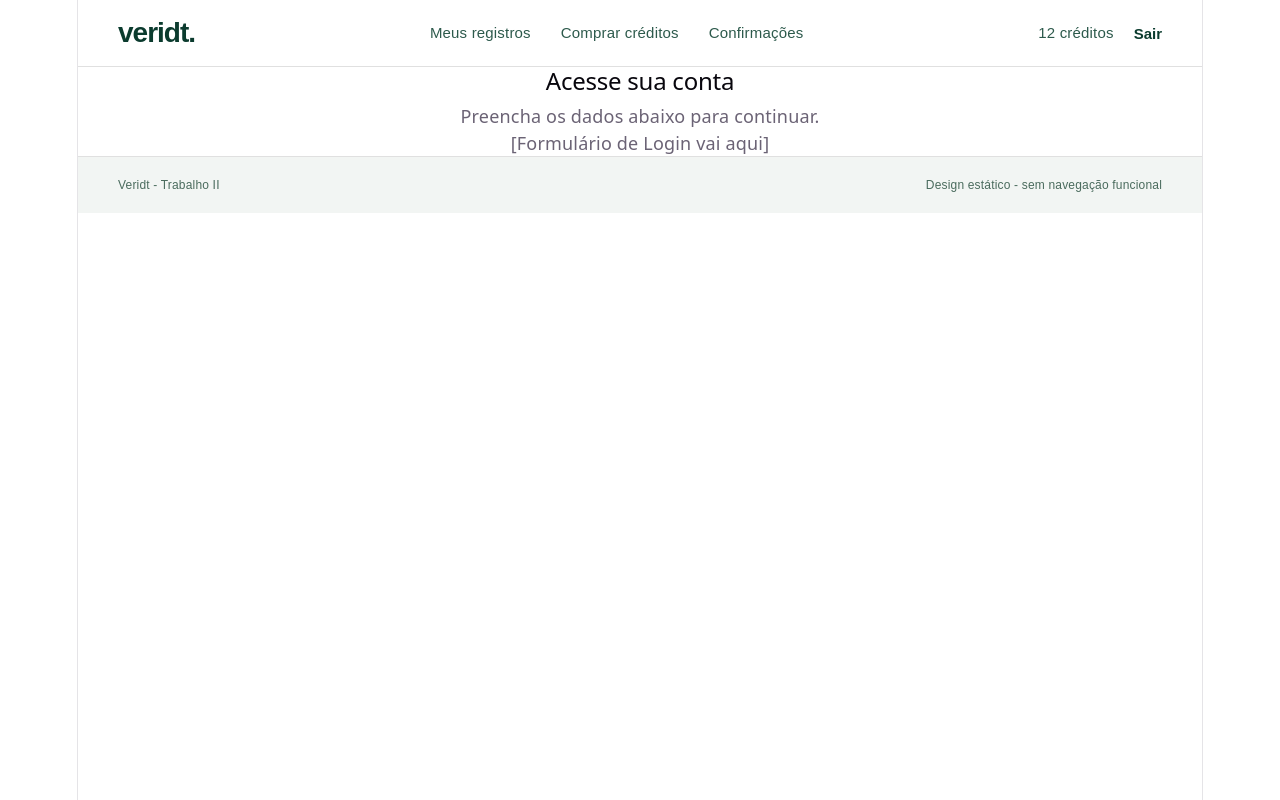
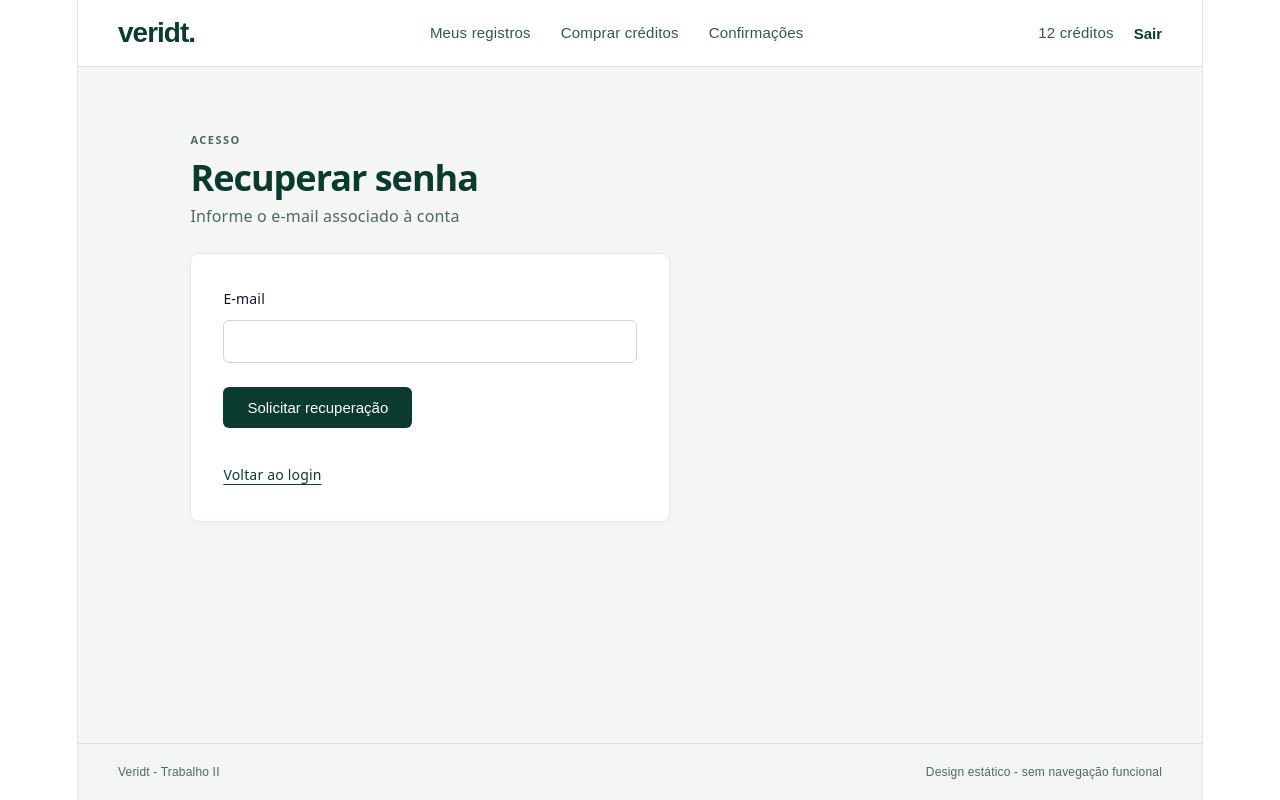
Before and after one commit to DGshoe/Veridit-EngSof-I, a React (Vite) app: page /auth/recovery in a window 1280 px wide. Built offline with nearby package versions, Linux system fonts and the light colour scheme.

Commit message:
Finish the Recovery page and add some more dependencies

```diff
--- a/package.json
+++ b/package.json
@@ -14,6 +14,7 @@
   },
   "dependencies": {
     "react": "^19.3.1",
-    "react-dom": "^19.3.1"
+    "react-dom": "^19.3.1",
+    "react-router-dom": "^7.18.5"
   }
 }
--- a/src/app.jsx
+++ b/src/app.jsx
@@ -1,7 +1,13 @@
+import { Routes, Route, Navigate } from 'react-router-dom';
 import { Login } from './pages/Login';
+import { Recovery } from './pages/Recovery';
 
 export function App() {
   return (
-    <Login />
+    <Routes>
+      <Route path="/" element={<Navigate to="/auth/login" replace />} />
+      <Route path="/auth/login" element={<Login />} />
+      <Route path="/auth/recovery" element={<Recovery />} />
+    </Routes>
   );
 }
--- a/src/main.jsx
+++ b/src/main.jsx
@@ -1,10 +1,13 @@
 import { StrictMode } from 'react'
 import { createRoot } from 'react-dom/client'
+import { BrowserRouter } from 'react-router-dom'
 import './index.css'
 import { App } from './app.jsx'
 
 createRoot(document.getElementById('app')).render(
   <StrictMode>
-    <App />
+    <BrowserRouter>
+      <App />
+    </BrowserRouter>
   </StrictMode>,
 )
--- /dev/null
+++ b/src/pages/Recovery.css
@@ -0,0 +1,292 @@
+.recovery-layout {
+  display: flex;
+  flex-direction: column;
+  min-height: 100vh;
+}
+
+.recovery-main {
+  flex: 1;
+  background-color: #f4f6f4;
+  display: flex;
+  justify-content: flex-start;
+  align-items: flex-start;
+  padding: 60px 10%;
+}
+
+.recovery-container {
+  width: 100%;
+  max-width: 480px;
+  display: flex;
+  flex-direction: column;
+  align-items: flex-start;
+}
+
+.recovery-header {
+  margin-bottom: 24px;
+  text-align: left;
+  width: 100%;
+}
+
+.tag-acesso {
+  font-size: 11px;
+  font-weight: 600;
+  color: #4a6b5d;
+  letter-spacing: 1.5px;
+  text-transform: uppercase;
+  display: block;
+  margin-bottom: 12px;
+}
+
+.recovery-header h1 {
+  font-size: 36px;
+  font-weight: 600;
+  color: #0b3b2e;
+  margin: 0 0 12px 0;
+  letter-spacing: -1px;
+}
+
+.recovery-header p {
+  font-size: 16px;
+  color: #4a6b5d;
+  margin: 0;
+}
+
+.recovery-card {
+  background-color: #ffffff;
+  border-radius: 8px;
+  padding: 32px;
+  width: 100%;
+  border: 1px solid #e5e7eb;
+  box-shadow: 0 2px 8px rgba(0, 0, 0, 0.02);
+  text-align: left;
+  box-sizing: border-box;
+}
+
+.recovery-form {
+  display: flex;
+  flex-direction: column;
+  align-items: flex-start;
+  width: 100%;
+}
+
+.input-group {
+  display: flex;
+  flex-direction: column;
+  margin-bottom: 24px;
+  width: 100%;
+  text-align: left;
+}
+
+.input-group label {
+  font-size: 14px;
+  font-weight: 500;
+  color: #111827;
+  margin-bottom: 8px;
+}
+
+.input-group input {
+  width: 100%;
+  box-sizing: border-box;
+  padding: 12px 14px;
+  border: 1px solid #d1d5db;
+  border-radius: 6px;
+  font-size: 15px;
+  outline: none;
+  transition: border-color 0.2s;
+  background-color: transparent;
+  color: #000000;
+  color-scheme: light;
+}
+
+.input-group input:focus {
+  border-color: #0b3b2e;
+  box-shadow: 0 0 0 1px #0b3b2e;
+}
+
+.btn-primary {
+  background-color: #0b3b2e;
+  color: #ffffff;
+  border: none;
+  border-radius: 6px;
+  padding: 12px 24px;
+  font-size: 15px;
+  font-weight: 500;
+  cursor: pointer;
+  transition: background-color 0.2s;
+  align-self: flex-start;
+}
+
+.btn-primary:hover {
+  background-color: #07291f;
+}
+
+.recovery-footer {
+  margin-top: 32px;
+  width: 100%;
+  text-align: left;
+}
+
+.link-voltar {
+  font-size: 14px;
+  color: #0b3b2e;
+  text-decoration: underline;
+  text-underline-offset: 4px;
+}
+
+.link-voltar:hover {
+  color: #07291f;
+}
+
+@media (max-width: 768px) {
+  .recovery-main {
+    padding: 40px 20px;
+  }
+
+  .recovery-header h1 {
+    font-size: 28px;
+  }
+}* Layout geral da página para empurrar o footer para baixo */
+.recovery-layout {
+    display: flex;
+    flex-direction: column;
+    min-height: 100vh;
+}
+
+/* Área principal com fundo bege/cinza claro */
+.recovery-main {
+    flex: 1;
+    background-color: #f4f6f4;
+    display: flex;
+    justify-content: flex-start; /* Alinha o conteúdo à esquerda */
+    align-items: flex-start;
+    padding: 60px 10%; /* Distância das margens */
+}
+
+/* Container que limita a largura */
+.recovery-container {
+    width: 100%;
+    max-width: 480px;
+    display: flex;
+    flex-direction: column;
+    align-items: flex-start;
+}
+
+.recovery-header {
+    margin-bottom: 24px;
+    text-align: left;
+    width: 100%;
+}
+
+.tag-acesso {
+    font-size: 11px;
+    font-weight: 600;
+    color: #4a6b5d;
+    letter-spacing: 1.5px;
+    text-transform: uppercase;
+    display: block;
+    margin-bottom: 12px;
+}
+
+.recovery-header h1 {
+    font-size: 36px;
+    font-weight: 600;
+    color: #0b3b2e;
+    margin: 0 0 12px 0;
+    letter-spacing: -1px;
+}
+
+.recovery-header p {
+    font-size: 16px;
+    color: #4a6b5d;
+    margin: 0;
+}
+
+/* O card branco */
+.recovery-card {
+    background-color: #ffffff;
+    border-radius: 8px;
+    padding: 32px;
+    width: 100%;
+    border: 1px solid #e5e7eb;
+    box-shadow: 0 2px 8px rgba(0, 0, 0, 0.02);
+
+    /* 👇 AQUI ESTÁ A CORREÇÃO DO ALINHAMENTO 👇 */
+    text-align: left;
+}
+
+.recovery-form {
+    display: flex;
+    flex-direction: column;
+    align-items: flex-start; /* Garante que o botão não estique */
+}
+
+.input-group {
+    display: flex;
+    flex-direction: column;
+    margin-bottom: 24px;
+    width: 100%;
+    text-align: left;
+}
+
+.input-group label {
+    font-size: 14px;
+    font-weight: 500;
+    color: #111827;
+    margin-bottom: 8px;
+}
+
+/* 👇 AQUI ESTÁ A CORREÇÃO DO INPUT PRETO 👇 */
+.input-group input {
+    padding: 12px 14px;
+    border: 1px solid #d1d5db;
+    border-radius: 6px;
+    font-size: 15px;
+    outline: none;
+    transition: border-color 0.2s;
+
+    /* Força o modo claro no input */
+    color-scheme: light;
+    background-color: transparent; /* Fundo transparente */
+    color: #111827; /* Texto escuro/preto */
+    width: 100%;
+}
+
+.input-group input:focus {
+    border-color: #0b3b2e;
+    box-shadow: 0 0 0 1px #0b3b2e;
+}
+
+.btn-primary {
+    background-color: #0b3b2e;
+    color: #ffffff;
+    border: none;
+    border-radius: 6px;
+    padding: 12px 24px;
+    font-size: 15px;
+    font-weight: 500;
+    cursor: pointer;
+    transition: background-color 0.2s;
+    /* width: auto garante que o botão fique do tamanho do texto */
+    width: auto;
+}
+
+.btn-primary:hover {
+    background-color: #07291f;
+}
+
+.recovery-footer {
+    margin-top: 32px;
+    text-align: left;
+    width: 100%;
+}
+
+.link-voltar {
+    font-size: 14px;
+    color: #0b3b2e;
+    text-decoration: underline;
+    text-underline-offset: 4px;
+}
+
+.link-voltar:hover {
+    color: #07291f;
+}
--- /dev/null
+++ b/src/pages/Recovery.jsx
@@ -0,0 +1,50 @@
+import { Link } from 'react-router-dom';
+import { Header } from '../share/Header';
+import { Footer } from '../share/Footer';
+import './Recovery.css';
+
+export function Recovery() {
+  return (
+    <div className="recovery-layout">
+      <Header />
+
+      <main className="recovery-main">
+        <div className="recovery-container">
+
+          <div className="recovery-header">
+            <span className="tag-acesso">ACESSO</span>
+            <h1>Recuperar senha</h1>
+            <p>Informe o e-mail associado à conta</p>
+          </div>
+
+          <div className="recovery-card">
+            <form className="recovery-form" onSubmit={(e) => e.preventDefault()}>
+              <div className="input-group">
+                <label htmlFor="email">E-mail</label>
+                <input
+                  type="email"
+                  id="email"
+                  placeholder=""
+                  required
+                />
+              </div>
+
+              <button type="submit" className="btn-primary">
+                Solicitar recuperação
+              </button>
+            </form>
+
+            <div className="recovery-footer">
+              <Link to="/auth/login" className="link-voltar">
+                Voltar ao login
+              </Link>
+            </div>
+          </div>
+
+        </div>
+      </main>
+
+      <Footer />
+    </div>
+  );
+}
```
Also changed, not shown: 1 other file (tests, documents, lock files or other folders).
